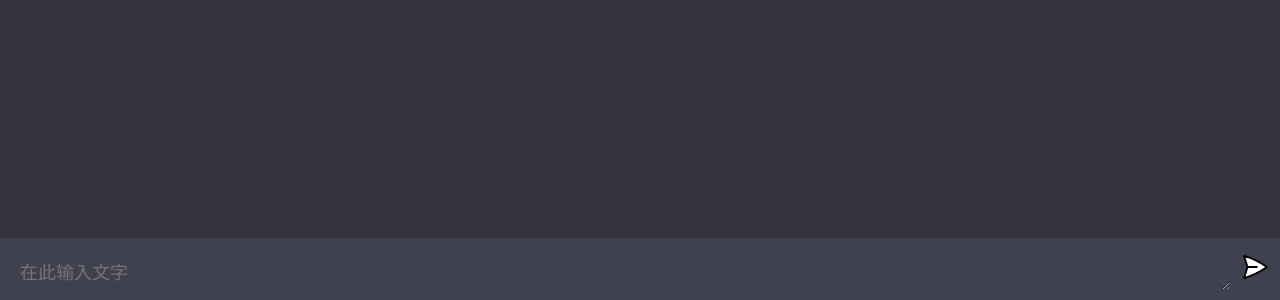
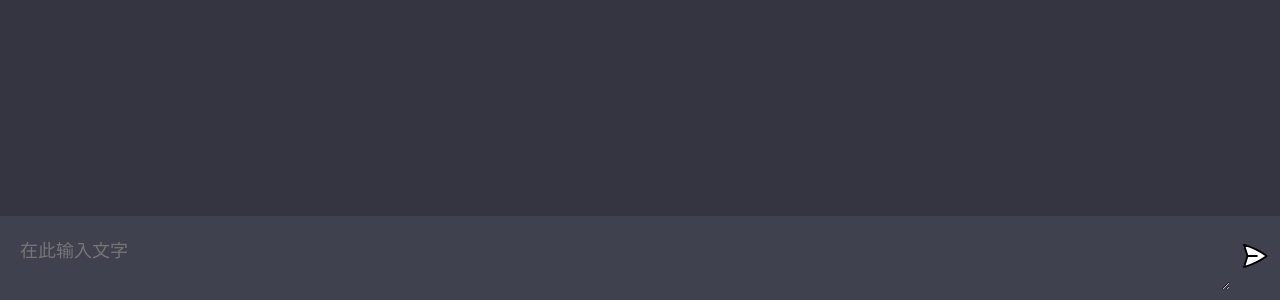
Before and after one commit to 764777472/chat-with-codex, a website built with Vite: page client/index.html in a window 1280 px wide. Shown: the part 500-800 px from the top of the page. Built offline with nearby package versions, Linux system fonts and the light colour scheme.

Commit message:
Update index.html

```diff
--- a/client/index.html
+++ b/client/index.html
@@ -12,7 +12,7 @@
 <div id="chat_container"></div>
 
 <form>
-  <textarea name="prompt" rows="1" cols="1" placeholder="在此输入文字"></textarea>
+  <textarea name="prompt" rows="2" cols="1" placeholder="在此输入文字"></textarea>
   <button type="submit"><img src="assets/send.svg" /></button>
 </form>
   </div>
```
